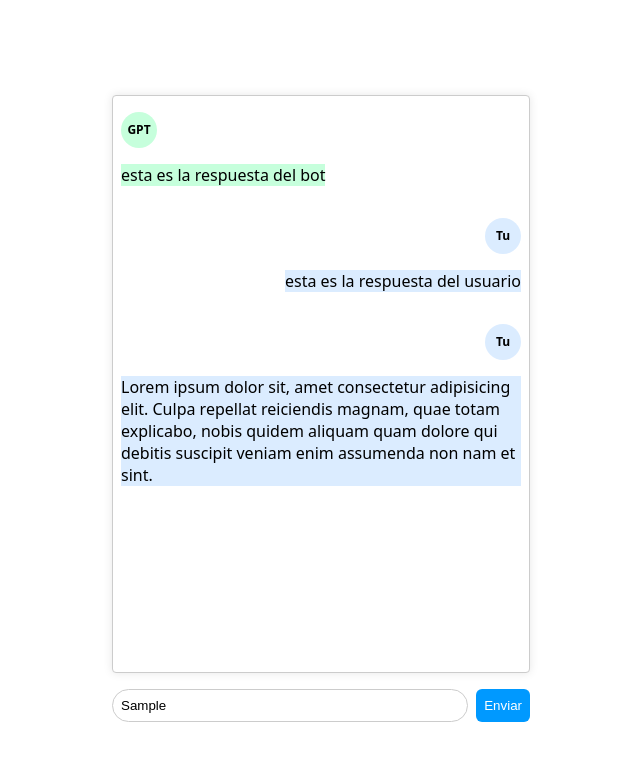
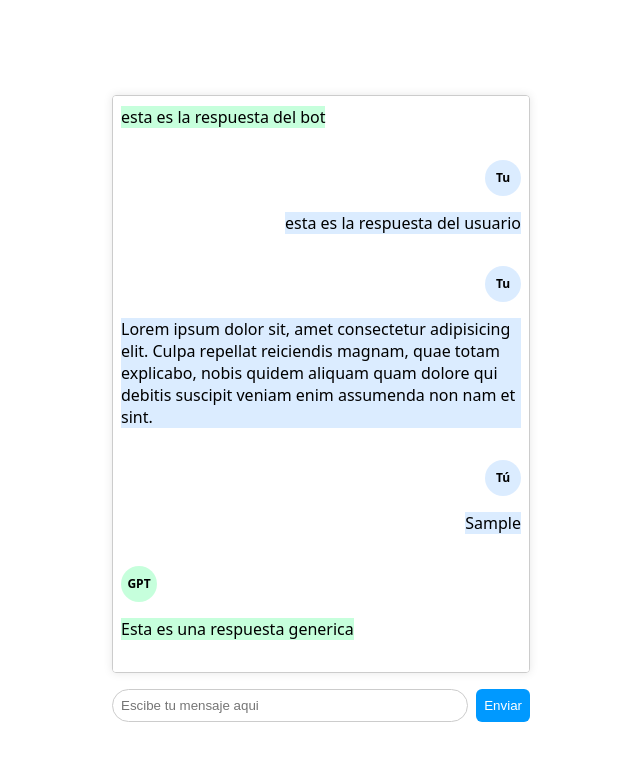
Before and after one commit to BederCC/100-proyectos-js, a plain HTML site: page GptLocal/index.html in a window 1280 px wide. Both pictures are taken after typing "Sample" into the empty fields and a click on the button "Enviar". Shown: the whole page, without its empty margins (319-959 px from the left). Drawn offline with Linux system fonts and the light colour scheme.

Commit message:
avanzando

```diff
--- a/GptLocal/index.html
+++ b/GptLocal/index.html
@@ -24,6 +24,7 @@
             padding: 8px;
             margin-bottom: 16px;
             overflow-y: auto;
+            scroll-behavior: smooth;
         }
 
         ul{
@@ -95,11 +96,11 @@
                 padding: 8px;
                 transition: background 0.3s ease;
 
-                &[disabled]{
+                &[disabled] {
                     background: #ccc;
-                    cursor: not-allowed;
                     opacity: .6;
-                }
+                    pointer-events: none;
+                  }
 
                 &:hover{
                     background: #06f;
@@ -109,43 +110,51 @@
         }
     </style>
     <script type="module">
-        const $= el => document.querySelector(el);
+        const $ = el => document.querySelector(el)
         // simbolo de $ para seleccionar elementos del DOM
-        const $form = $('form');
-        const $input = $('input');
-        const $template = $('#message-template');
-        const $messages = $('ul');
-        const $container = $('main');
-        const $button = $('button');
+        const $form = $('form')
+        const $input = $('input')
+        const $template = $('#message-template')
+        const $messages = $('ul')
+        const $container = $('main')
+        const $button = $('button')
 
         $form.addEventListener('submit', (event) => {
-            event.preventDefault();
-            const messageText = $input.value.trim();
+            event.preventDefault()
+            const messageText = $input.value.trim()
 
-            if (messageText ===! '') {
-                //a;adimos el mensaje del DOM
-                $input.value = '';
+            if (messageText !== '') {
+                // añadimos el mensaje en el DOM
+                $input.value = ''
             }
 
-            addMessage(messageText, 'user');
+            addMessage(messageText, 'user')
+            $button.setAttribute('disabled', true)
+
+            setTimeout(()=>{
+                addMessage('Esta es una respuesta generica', 'bot')
+                $button.removeAttribute('disabled')
+            }, 2000)
         })
 
-        function addMessage(text, sender){
-            const clonedTemplate = $template.content.cloneNode(true);
-            const $newMessage = clonedTemplate.querySelector('.message');
+        function addMessage(text, sender) {
+            // clonar el template
+            const clonedTemplate = $template.content.cloneNode(true)
+            const $newMessage = clonedTemplate.querySelector('.message')
 
-            const $who = $newMessage.querySelector('span');
-            const $text = $newMessage.querySelector('p');
+            const $who = $newMessage.querySelector('span')
+            const $text = $newMessage.querySelector('p')
 
-            $text.textContent = text;
-            $who.textContent = sender === 'bot' ? 'GPT' : 'Tu';
-            $newMessage.classList.add(sender);
+            $text.textContent = text
+            $who.textContent = sender === 'bot' ? 'GPT' : 'Tú'
+            $newMessage.classList.add(sender)
 
-            $messages.appendChild($newMessage);
+            $messages.appendChild($newMessage)
 
-            $container.scrollTop = $container.scrollHeight; // Desplazar hacia abajo el contenedor
+            $container.scrollTop = $container.scrollHeight
 
-        }
+            // min 46:30
+          }
     </script>
 </head>
 <body>
@@ -172,9 +181,9 @@
     </form>
 
     <template id="message-template">
-        <li class="message bot">
+        <li class="message">
             <span>GPT</span>
-            <span></span>
+            <p></p>
     </template>
 
 </body>
```
